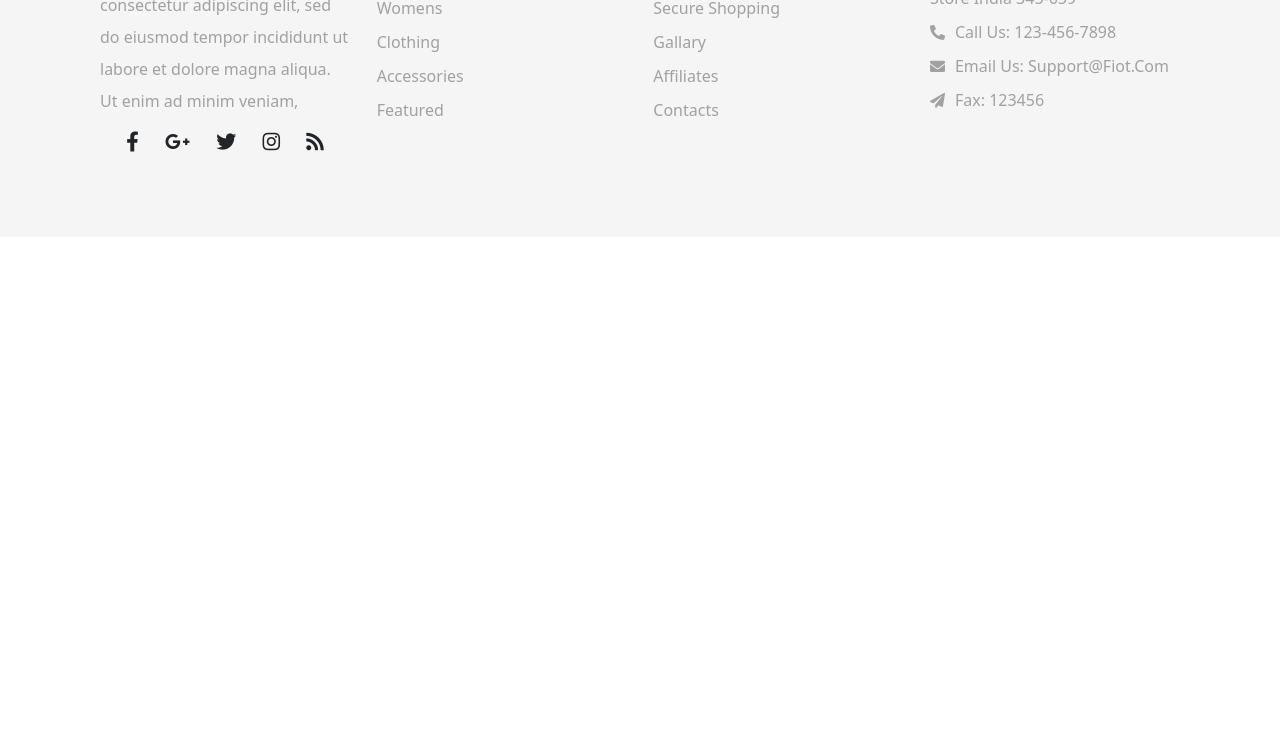
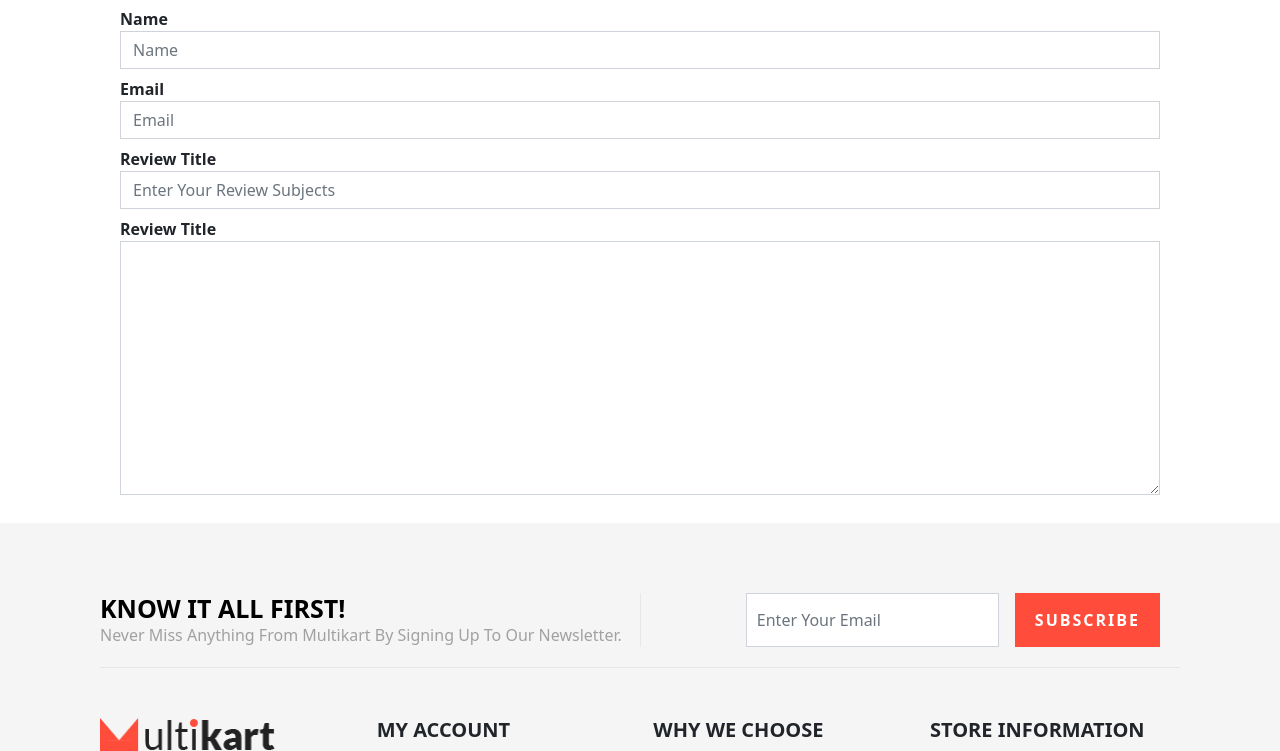
Before and after one commit to ChristopherJamesLeo/project-16-ecomin_shopping_site, a PHP site: page /product_page.html in a window 1280 px wide. Shown: the part 2257-3008 px from the top of the page. Before the commit the page ends 2409 px from the top, so only its background shows below. Run offline with PHP 8.4, Linux system fonts and the light colour scheme; some libraries are stand-ins or nearby versions.

Commit message:
addProductContent

```diff
--- a/css/style.css
+++ b/css/style.css
@@ -1043,17 +1043,18 @@ header {
     font-weight: 500;
     color: var(--global-text-secondary-color);
 }
-.prduct-content-container .product-detail-content-container span {
+.prduct-content-container .product-detail-content-container table tr td {
     font-size: 16px;
     line-height: 2;
     color: var(--global-text-color-black);
 }
-.product-specific-content-container span{
-    display: block;
-}
-.product-specific-content-container span span{
-    display: inline-block;
+
+.prduct-content-container .product-specific-content-container table tr td span{
+    /* display: inline-block; */
     padding-left: 100px;
     font-weight: 400;
     color: var(--global-text-color-black);
 }
+.prduct-content-container .product-video-content-container .product-video-container {
+    width: 400px;
+}
--- a/product_page.html
+++ b/product_page.html
@@ -20,6 +20,8 @@
     <!-- custom css -->
     <link rel="stylesheet" href="./css/style.css">
     <!-- <link rel="stylesheet" href="./css/media.css"> -->
+    <!-- summernote css1 js1 -->
+    <link href="https://cdn.jsdelivr.net/npm/summernote@0.8.18/dist/summernote-lite.min.css" rel="stylesheet">
 </head>
 <body>
     <div class="control-page-container move_right z-50">
@@ -430,11 +432,55 @@
                         <p>
                             The Model is wearing a white blouse from our stylist's collection, see the image for a mock-up of what the actual blouse would look like.it has text written on it in a black cursive language which looks great on a white color.
                         </p>
-                        <span>Sleeve Length<span>Sleevless</span></span>
-                        <span>Neck<span>Round Neck</span></span>
-                        <span>Occasion<span>Sports</span></span>
-                        <span>Fabric<span>Polyester</span></span>
-                        <span>Fit<span>Regular Fit</span></span>
+                        <table>
+                            <tr>
+                                <td class="font-semibold">Sleeve Length</td>
+                                <td ><span>Sleevless</span> </td>
+                            </tr>
+                            <tr>
+                                <td class="font-semibold">Neck</td>
+                                <td><span>Round Neck</span></td>
+                            </tr>
+                            <tr>
+                                <td class="font-semibold">Occasion</td>
+                                <td><span>Sports</span></td>
+                            </tr>
+                            <tr>
+                                <td class="font-semibold">Fabric</td>
+                                <td><span>Polyester</span></td>
+                            </tr>
+                            <tr>
+                                <td class="font-semibold">Fit</td>
+                                <td><span>Regular Fit</span></td>
+                            </tr>
+                        </table>
+                    </div>
+                    <div class="product-each-content-container product-video-content-container">
+                        <div class="product-video-container">
+                            <iframe width="560" height="315" src="https://www.youtube.com/embed/BUWzX78Ye_8" title=""Wind" | Fashion Video / Photoshoot Teaser" frameborder="0" allow="accelerometer; autoplay; clipboard-write; encrypted-media; gyroscope; picture-in-picture" allowfullscreen></iframe>
+                        </div>
+                    </div>
+                    <div class="product-each-content-container product-review-content-container">
+                        <div class="product-review-content-form-container">
+                            <form action="">
+                                <div class="form-group my-2">
+                                    <label for="name" class="font-semibold">Name</label>
+                                    <input type="text" name="nameRev" id="name" class="form-control rounded-0" placeholder="Name">
+                                </div>
+                                <div class="form-group my-2">
+                                    <label for="emailRev" class="font-semibold">Email</label>
+                                    <input type="email" name="emailRev" id="emailRev" class="form-control rounded-0" placeholder="Email">
+                                </div>
+                                <div class="form-group my-2">
+                                    <label for="reviewTitle" class="font-semibold">Review Title</label>
+                                    <input type="text" name="reviewTitle" id="reviewTitle" class="form-control rounded-0" placeholder="Enter Your Review Subjects">
+                                </div>
+                                <div class="form-group my-2">
+                                    <label for="reviewPara" class="font-semibold">Review Title</label>
+                                    <textarea name="reviewPara" id="reviewPara" class="form-control rounded-0" cols="30" rows="10"></textarea>
+                                </div>
+                            </form>
+                        </div>
                     </div>
                 </div>
             </div>
@@ -521,9 +567,27 @@
     <script src="https://cdn.jsdelivr.net/npm/bootstrap@5.2.3/dist/js/bootstrap.bundle.min.js" integrity="sha384-kenU1KFdBIe4zVF0s0G1M5b4hcpxyD9F7jL+jjXkk+Q2h455rYXK/7HAuoJl+0I4" crossorigin="anonymous"></script>
     <!-- jQuery -->
     <script src="./assets/libs/jQuery/jquery-3.6.1.min.js"></script>
+    <!-- summernote css1 js1 -->
+    <script src="https://cdn.jsdelivr.net/npm/summernote@0.8.18/dist/summernote-lite.min.js"></script>
     <!-- ionic -->
     <script type="module" src="https://unpkg.com/ionicons@5.5.2/dist/ionicons/ionicons.esm.js"></script>
     <script nomodule src="https://unpkg.com/ionicons@5.5.2/dist/ionicons/ionicons.js"></script>
 
     <!-- <script src="./js/home.js"></script> -->
+    <script>
+        $(document).ready(function(){
+            // console
+            $('#reviewPara').summernote({
+                placeholder: 'Write Your Testimonial Here',
+                tabsize: 2,
+                height: 120,
+                toolbar: [
+                    ['font', ['bold', 'underline', 'clear']],
+                    ['color', ['color']],
+                    ['para', ['ul', 'ol', 'paragraph']],
+                    ['insert', ['link', 'picture', 'video']],
+                ]
+            });
+        })
+    </script>
 </body>
```
